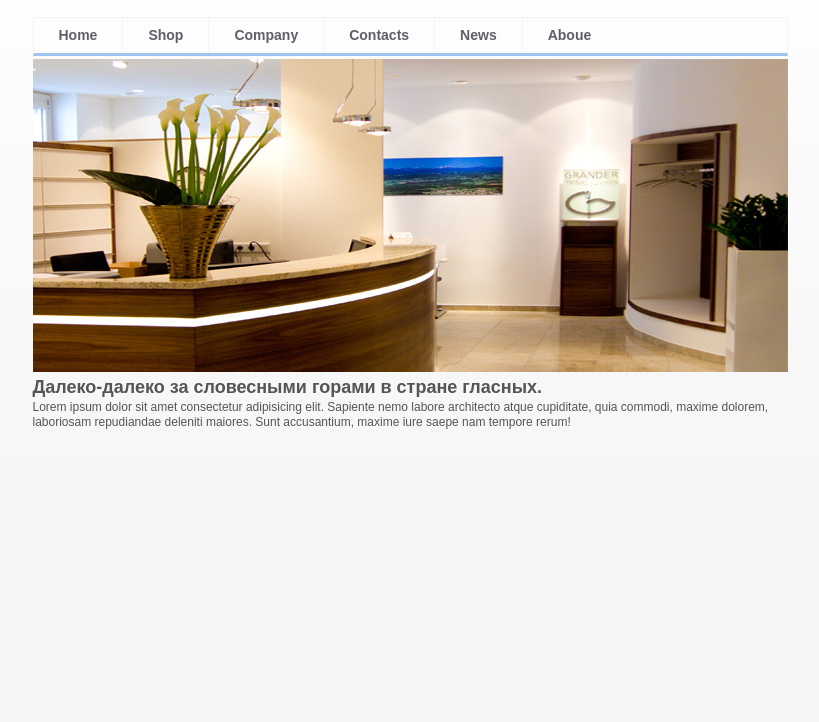
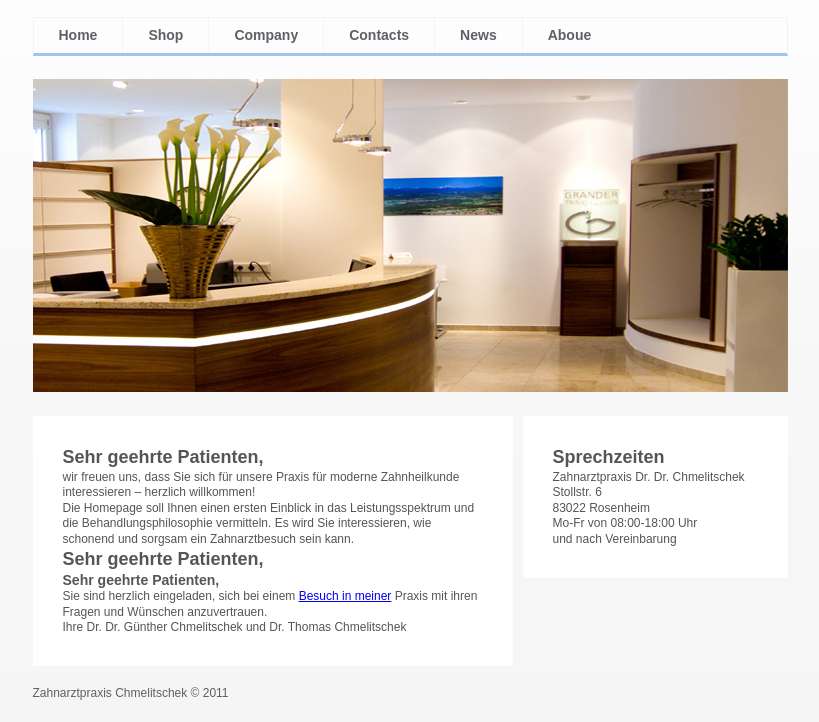
Before and after one commit to nexus85/webfomyself_html, a plain HTML site: page index.html in a window 1280 px wide. Shown: the part 186-908 px from the top of the page, without its empty margins (230-1049 px from the left). Before the commit the page ends 800 px from the top, so only its background shows below. Drawn offline with Linux system fonts and the light colour scheme.

Commit message:
five lesson start

```diff
--- a/css/style.css
+++ b/css/style.css
@@ -21,6 +21,7 @@ body {
 
 header {
     padding: 30px 0 0 0;
+    margin-bottom: 20px;
 }
 
 .logo {
@@ -57,3 +58,31 @@ nav ul li a {
 nav ul li a:hover {
     text-decoration: underline;
 }
+
+.main-content-img {
+    margin-bottom: 20px;
+}
+
+article {
+    width: 420px;
+    padding: 30px;
+    float: left;
+    background: white;
+}
+
+aside {
+    /* float: left; */
+    float: right;
+    background: white;
+    width: 225px;
+    padding: 30px 10px 30px 30px;
+}
+
+.main-content {
+    overflow: hidden;
+}
+
+footer {
+    padding: 20px 0 20px 0;
+    color: #5f5f67;
+}
--- a/index.html
+++ b/index.html
@@ -35,16 +35,31 @@
             </div>
             <!-- /.main-content-img -->
             <article>
-                <h1>Далеко-далеко за словесными горами в стране гласных.</h1>
-                <p>Lorem ipsum dolor sit amet consectetur adipisicing elit. Sapiente nemo labore architecto atque cupiditate, quia commodi, maxime dolorem, laboriosam repudiandae deleniti maiores. Sunt accusantium, maxime iure saepe nam tempore rerum!</p>
+                <h1>Sehr geehrte Patienten,</h1>
 
+                <p>wir freuen uns, dass Sie sich für unsere Praxis für moderne Zahnheilkunde interessieren – herzlich willkommen!</p>
+
+                <p>Die Homepage soll Ihnen einen ersten Einblick in das Leistungsspektrum und die Behandlungsphilosophie vermitteln. Es wird Sie interessieren, wie schonend und sorgsam ein Zahnarztbesuch sein kann.</p>
+
+                <h2>Sehr geehrte Patienten,</h2>
+
+                <h3>Sehr geehrte Patienten,</h3>
+                <p>Sie sind herzlich eingeladen, sich bei einem <a href="#">Besuch in meiner</a> Praxis mit ihren Fragen und Wünschen anzuvertrauen.</p>
+
+                <p>Ihre Dr. Dr. Günther Chmelitschek und Dr. Thomas Chmelitschek</p>
             </article>
+
+            <aside>
+                <h1>Sprechzeiten</h1>
+
+                <p>Zahnarztpraxis Dr. Dr. Chmelitschek<br> Stollstr. 6<br> 83022 Rosenheim</p>
+
+                <p>Mo-Fr von 08:00-18:00 Uhr <br> und nach Vereinbarung </p>
         </div>
-        <!-- /.main-content -->
-    </div>
-    <!-- /.contaner-1 -->
 
-
+        <footer>
+            <p>Zahnarztpraxis Chmelitschek © 2011</p>
+        </footer>
 
 </body>
 
```
Also changed, not shown: 1 other file.
